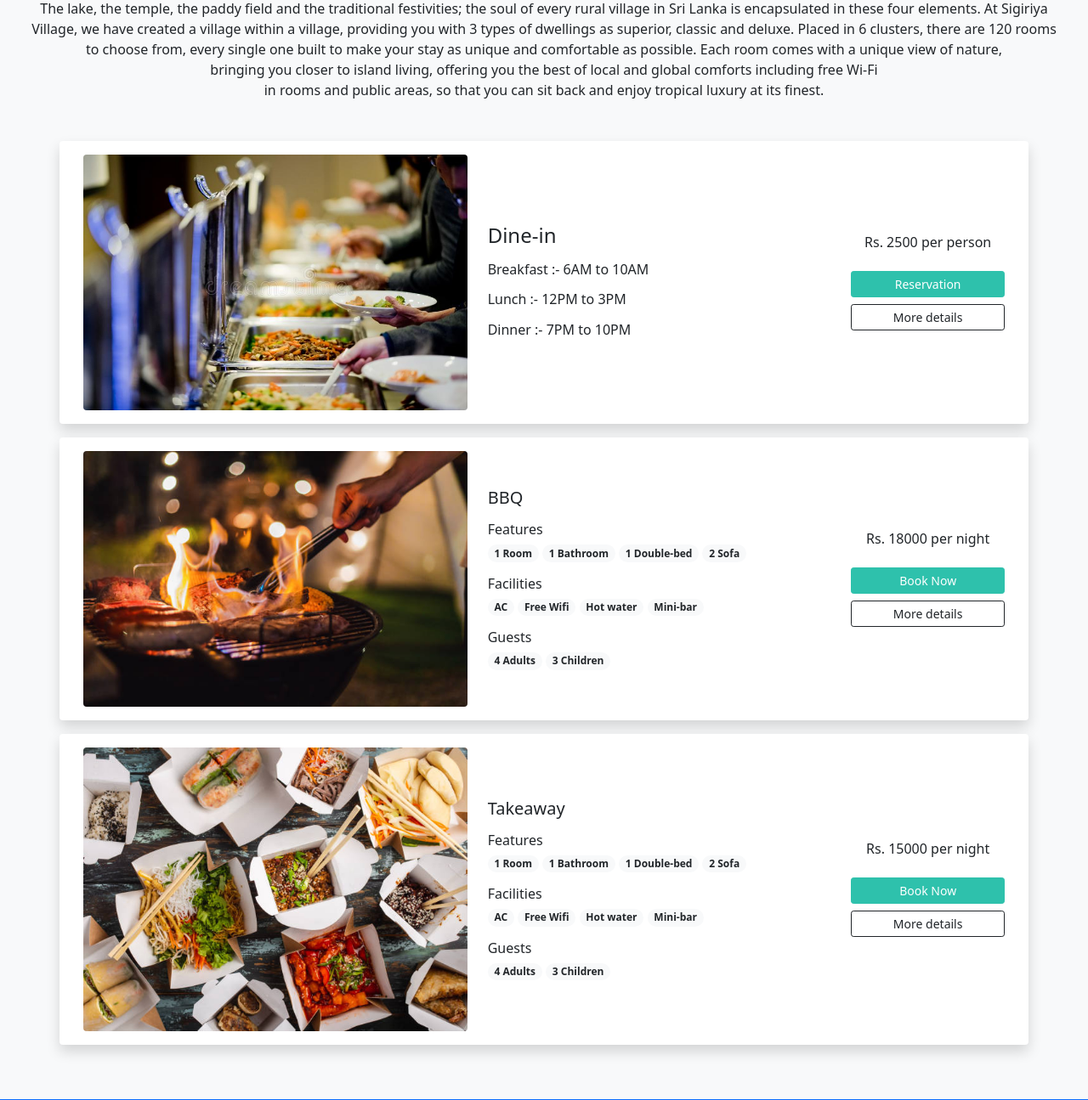
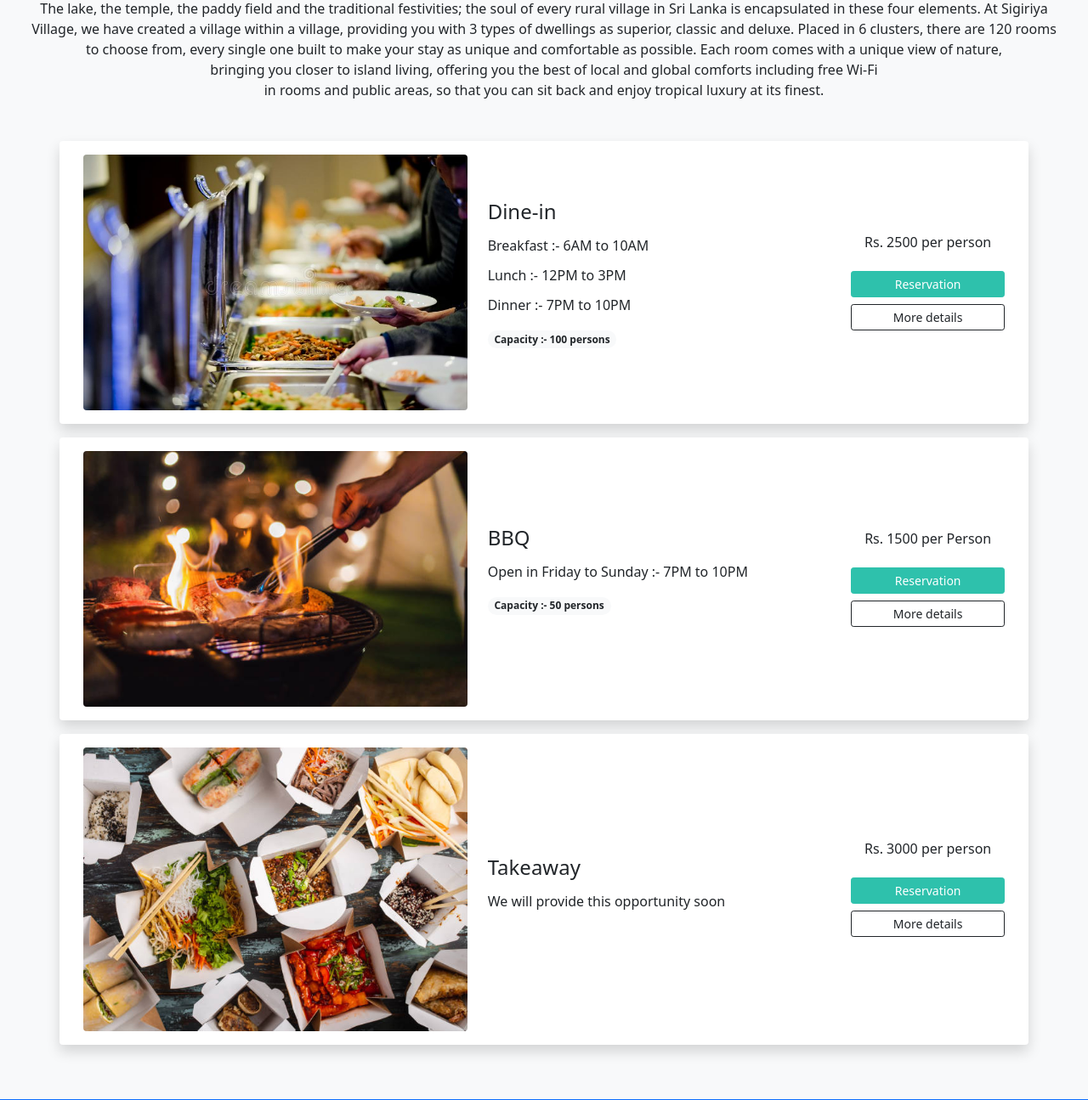
Before and after one commit to SandeepaMapa/HB, a PHP site: page /Restaurant.php in a window 1280 px wide. Shown: the part 828-2123 px from the top of the page at 85% size. Run offline with PHP 8.4, Linux system fonts and the light colour scheme; some libraries are stand-ins or nearby versions.

Commit message:
add info

```diff
--- a/Restaurant.php
+++ b/Restaurant.php
@@ -141,8 +141,12 @@
                 <h6 class="mb-1">Lunch   :- 12PM to 3PM</h6>
 
               </div>
-              <div class="guests">
+              <div class="Dinner mb-3">
                 <h6 class="mb-1">Dinner :- 7PM to 10PM </h6>
+
+              </div>
+              <div class="capacity mb-3">
+                <h6 class="mb-1 badge rounded-pill bg-light text-dark text-wrap">Capacity :- 100 persons</h6>
 
               </div>
         </div>
@@ -161,50 +165,20 @@
          <img src="Photos\Restaurant\B1.jpg" class="img-fluid rounded">
         </div>
         <div class="col-md-5 px-lg-4 px-md-3 px-0">
-         <h5 class="mb-3">BBQ</h5>
+         <h4 class="mb-3">BBQ</h4>
            <div class="features mb-3">
-                <h6 class="mb-1">Features</h6>
-                <span class="badge rounded-pill bg-light text-dark text-wrap">
-                      1 Room
-                  </span>
-                  <span class="badge rounded-pill bg-light text-dark text-wrap">
-                      1 Bathroom
-                  </span>
-                  <span class="badge rounded-pill bg-light text-dark text-wrap">
-                      1 Double-bed
-                  </span>
-                  <span class="badge rounded-pill bg-light text-dark text-wrap">
-                    2 Sofa
-                </span>
+                <h6 class="mb-1">Open in Friday to Sunday :- 7PM to 10PM</h6>
+
             </div>
             <div class="facilities mb-3">
-                <h6 class="mb-1">Facilities</h6>
-                  <span class="badge rounded-pill bg-light text-dark text-wrap">
-                      AC
-                  </span>
-                  <span class="badge rounded-pill bg-light text-dark text-wrap">
-                      Free Wifi
-                  </span>
-                  <span class="badge rounded-pill bg-light text-dark text-wrap">
-                      Hot water
-                  </span>
-                  <span class="badge rounded-pill bg-light text-dark text-wrap">
-                    Mini-bar
-                </span>
+                <h6 class="mb-1 badge rounded-pill bg-light text-dark text-wrap">Capacity :- 50 persons</h6>
+
               </div>
-              <div class="guests">
-                <h6 class="mb-1">Guests</h6>
-                  <span class="badge rounded-pill bg-light text-dark text-wrap">
-                      4 Adults
-                  </span>
-                  <span class="badge rounded-pill bg-light text-dark text-wrap">
-                      3 Children
-                  </span>
-              </div>
+
         </div>
         <div class="col-md-2 mt-lg-0 mt-md-0 mt-4 text-center">
-          <h6 class="mb-4">Rs. 18000 per night</h6>
-            <a href="#" class="btn btn-sm w-100 text-white custom-bg shadow-none mb-2">Book Now</a>
+          <h6 class="mb-4">Rs. 1500 per Person</h6>
+            <a href="#" class="btn btn-sm w-100 text-white custom-bg shadow-none mb-2">Reservation</a>
             <a href="#" class="btn btn-sm w-100 btn-outline-dark shadow-none">More details</a>
     </div>
   </div>
@@ -215,50 +189,17 @@
          <img src="Photos\Restaurant\t1.jpg" class="img-fluid rounded">
         </div>
         <div class="col-md-5 px-lg-4 px-md-3 px-0">
-         <h5 class="mb-3">Takeaway</h5>
+         <h4 class="mb-3">Takeaway</h4>
            <div class="features mb-3">
-                <h6 class="mb-1">Features</h6>
-                  <span class="badge rounded-pill bg-light text-dark text-wrap">
-                      1 Room
-                  </span>
-                  <span class="badge rounded-pill bg-light text-dark text-wrap">
-                      1 Bathroom
-                  </span>
-                  <span class="badge rounded-pill bg-light text-dark text-wrap">
-                      1 Double-bed
-                  </span>
-                  <span class="badge rounded-pill bg-light text-dark text-wrap">
-                    2 Sofa
-                </span>
+                <h6 class="mb-1">We will provide this opportunity soon</h6>
+
             </div>
-            <div class="facilities mb-3">
-                <h6 class="mb-1">Facilities</h6>
-                  <span class="badge rounded-pill bg-light text-dark text-wrap">
-                      AC
-                  </span>
-                  <span class="badge rounded-pill bg-light text-dark text-wrap">
-                      Free Wifi
-                  </span>
-                  <span class="badge rounded-pill bg-light text-dark text-wrap">
-                      Hot water
-                  </span>
-                  <span class="badge rounded-pill bg-light text-dark text-wrap">
-                    Mini-bar
-                </span>
-              </div>
-              <div class="guests">
-                <h6 class="mb-1">Guests</h6>
-                  <span class="badge rounded-pill bg-light text-dark text-wrap">
-                      4 Adults
-                  </span>
-                  <span class="badge rounded-pill bg-light text-dark text-wrap">
-                      3 Children
-                  </span>
-              </div>
+
+
         </div>
         <div class="col-md-2 mt-lg-0 mt-md-0 mt-4 text-center">
-          <h6 class="mb-4">Rs. 15000 per night</h6>
-            <a href="#" class="btn btn-sm w-100 text-white custom-bg shadow-none mb-2">Book Now</a>
+          <h6 class="mb-4">Rs. 3000 per person</h6>
+            <a href="#" class="btn btn-sm w-100 text-white custom-bg shadow-none mb-2">Reservation</a>
             <a href="#" class="btn btn-sm w-100 btn-outline-dark shadow-none">More details</a>
     </div>
   </div>
```
